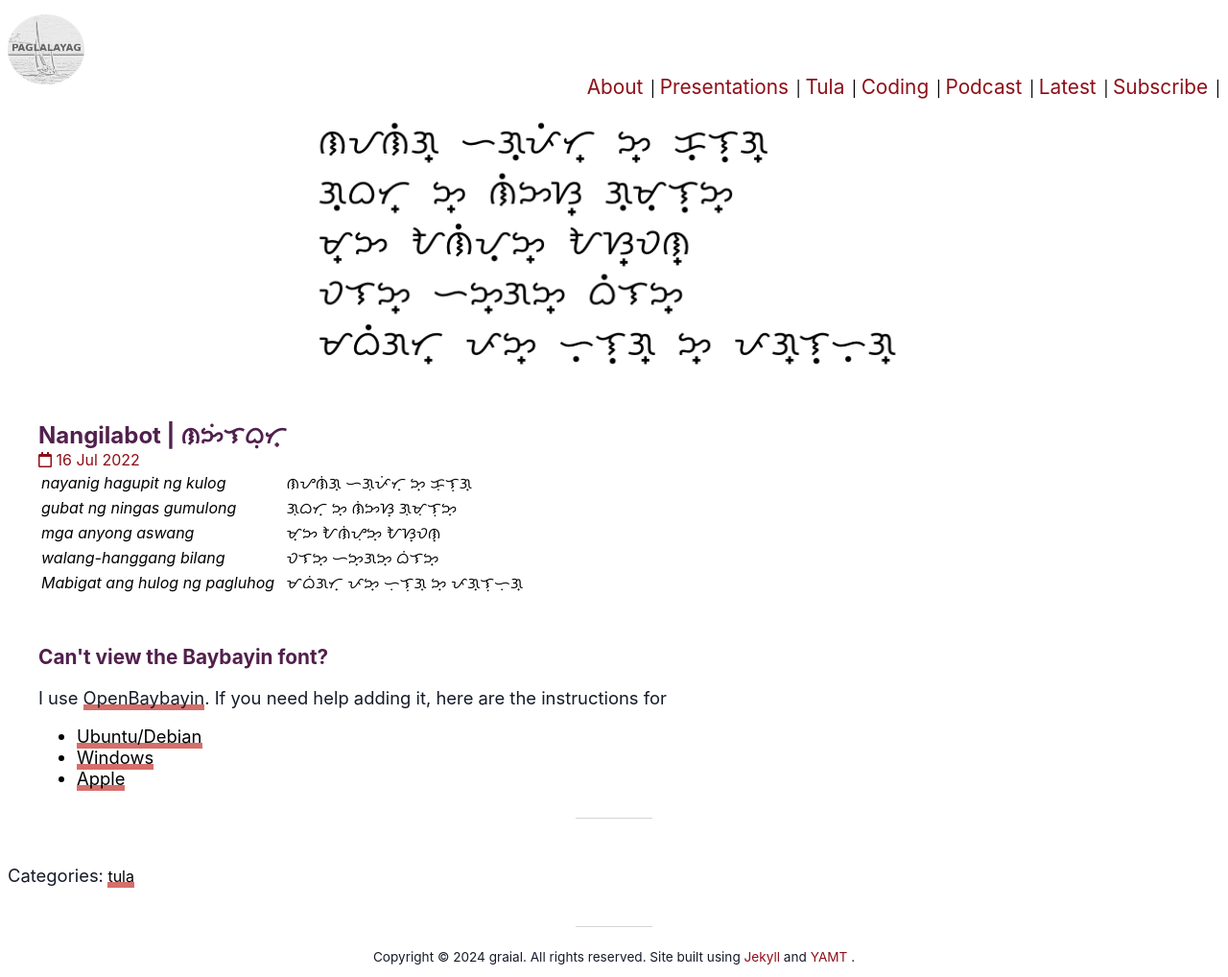
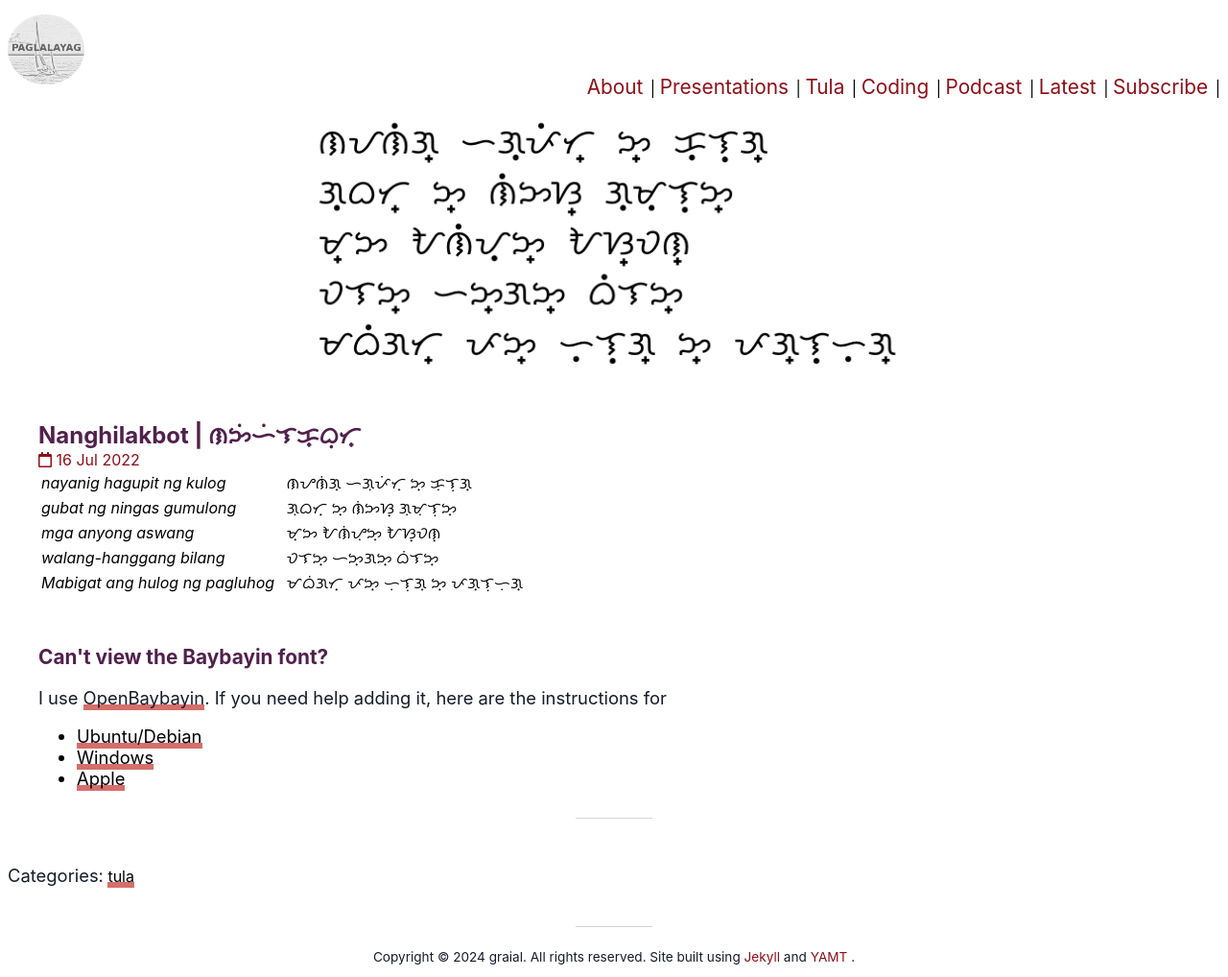
Before and after one commit to paglalayag/paglalayag.github.io, a Jekyll site: the page built from tula/_posts/2022-07-16-nanghilakbot.md, in a window 1280 px wide. Shown: the whole page at 96% size. Built offline with Jekyll 4.4.1, drawn with Linux system fonts in a browser that asks for light colours; nearby versions of some CDN libraries.

Commit message:
rename poem

```diff
--- a/tula/_posts/2022-07-16-nangilabot.md
+++ b/tula/_posts/2022-07-16-nanghilakbot.md
@@ -1,5 +1,5 @@
 ---
-title: Nangilabot | ᜈᜅᜒᜎᜊᜓᜆ᜔
+title: Nanghilakbot | ᜈᜅᜒᜑᜒᜎᜃ᜔ᜊᜓᜆ᜔
 layout: poem
 hero_image: /assets/img/tula/nangilabot.png
 image: /assets/img/tula/nangilabot.png
@@ -11,4 +11,4 @@ categories: tula
 |*mga anyong aswang* | | ᜋ᜔ᜅ  ᜀᜈᜒᜌᜓᜅ᜔  ᜀᜐ᜔ᜏᜈ᜔ |
 | *walang-hanggang bilang* | | ᜏᜎᜅ᜔  ᜑᜅ᜔ᜄᜅ᜔  ᜊᜒᜎᜅ᜔ |
 | *Mabigat ang hulog ng pagluhog* | | ᜋᜊᜒᜄᜆ᜔  ᜉᜅ᜔  ᜑᜓᜎᜓᜄ᜔  ᜅ᜔  ᜉᜄ᜔ᜎᜓᜑᜓᜄ᜔
- |
+|
```
